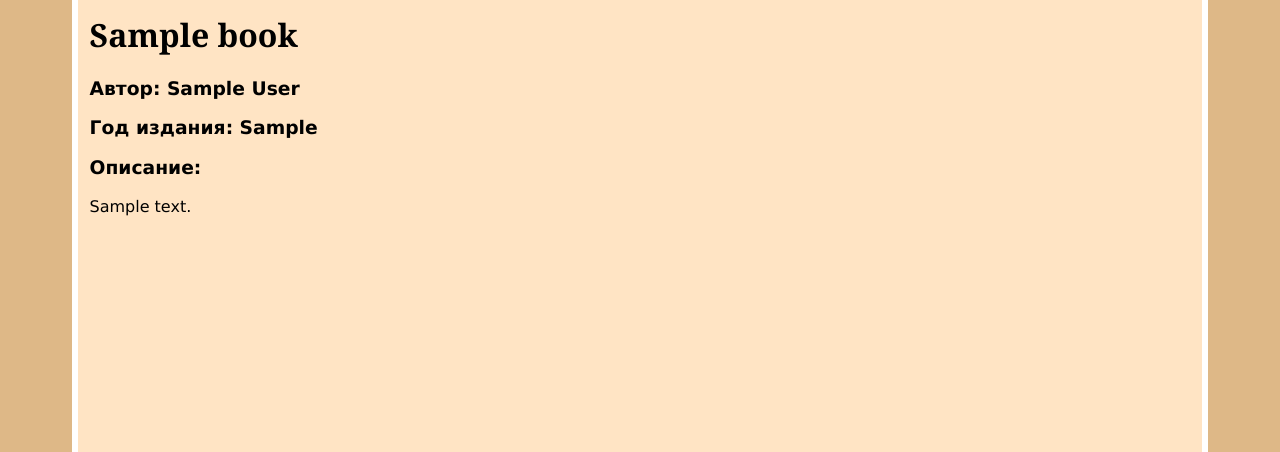
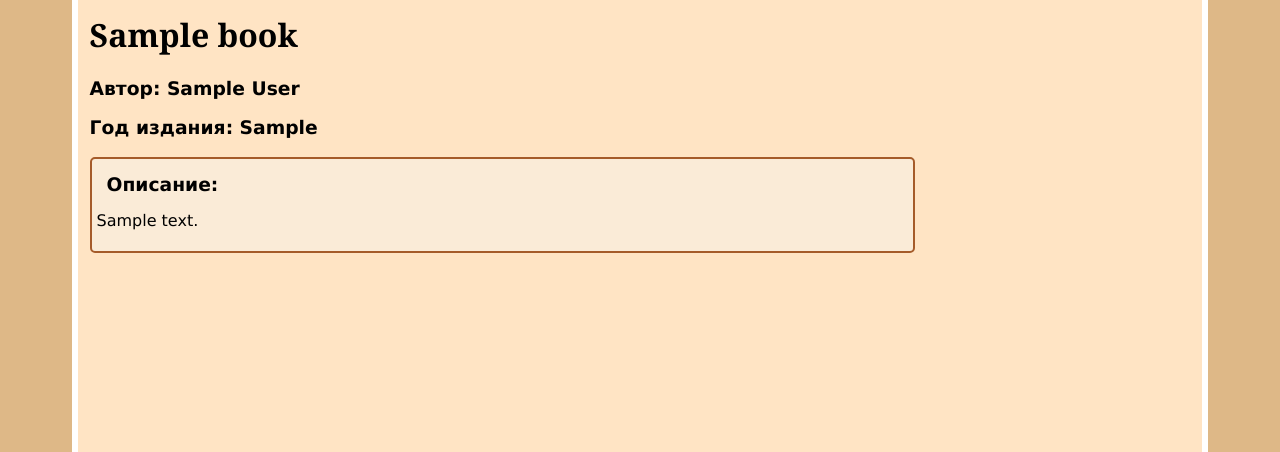
Before and after one commit to vkirs229037/ks_project, a Flask app: page /library/1 in a window 1280 px wide. Shown: the part 35-487 px from the top of the page. Run offline with Flask 3, Linux system fonts and the light colour scheme; tables that the repository leaves empty hold one stand-in row (values such as "Sample post").

Commit message:
Стиль для страницы книги

```diff
--- /dev/null
+++ b/app/static/css/book.css
@@ -0,0 +1,10 @@
+.book-desc h3 {
+    margin: 10px;
+}
+
+.book-desc {
+    border: 2px solid rgb(165, 91, 42);
+    border-radius: 5px;
+    background-color: antiquewhite;
+    padding: 5px;
+}
--- a/app/templates/book.html
+++ b/app/templates/book.html
@@ -2,6 +2,10 @@
 
 {% block title %}
 {{ title }}
+{% endblock %}
+
+{% block extracss %}
+<link href="{{url_for('static', filename='css/book.css')}}" rel="stylesheet">
 {% endblock %}
 
 {% block body %}
@@ -9,7 +13,9 @@
     <h1>{{ title }}</h1>
     <h3>Автор: {{ author }}</h3>
     <h3>Год издания: {{ year }}</h3>
-    <h3>Описание:</h3>
-    <p>{{ desc }}</p>
+    <div class="book-desc">
+        <h3>Описание:</h3>
+        <p>{{ desc }}</p>
+    </div>
 </div>
 {% endblock %}
```
